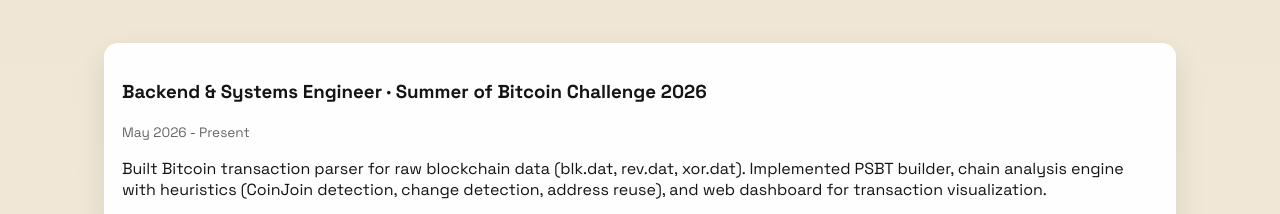
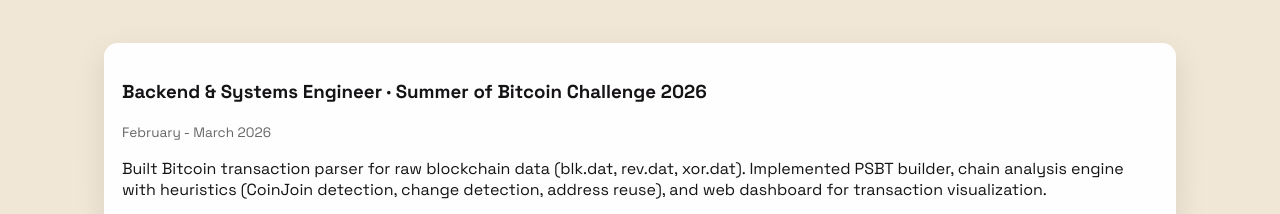
Before and after one commit to Bluuefanatic/my-portfolio, a React (Vite) app in the folder frontend/: page / in a window 1280 px wide. Shown: the part 3204-3418 px from the top of the page. Built offline with nearby package versions, Linux system fonts and the light colour scheme.

Commit message:
update experience period for Backend & Systems Engineer role to reflect accurate timeline

```diff
--- a/frontend/src/data/experience.js
+++ b/frontend/src/data/experience.js
@@ -2,7 +2,7 @@
     {
         id: 1,
         title: 'Backend & Systems Engineer · Summer of Bitcoin Challenge 2026',
-        period: 'May 2026 - Present',
+        period: 'February - March 2026',
         description:
             'Built Bitcoin transaction parser for raw blockchain data (blk.dat, rev.dat, xor.dat). Implemented PSBT builder, chain analysis engine with heuristics (CoinJoin detection, change detection, address reuse), and web dashboard for transaction visualization.',
     },
```
